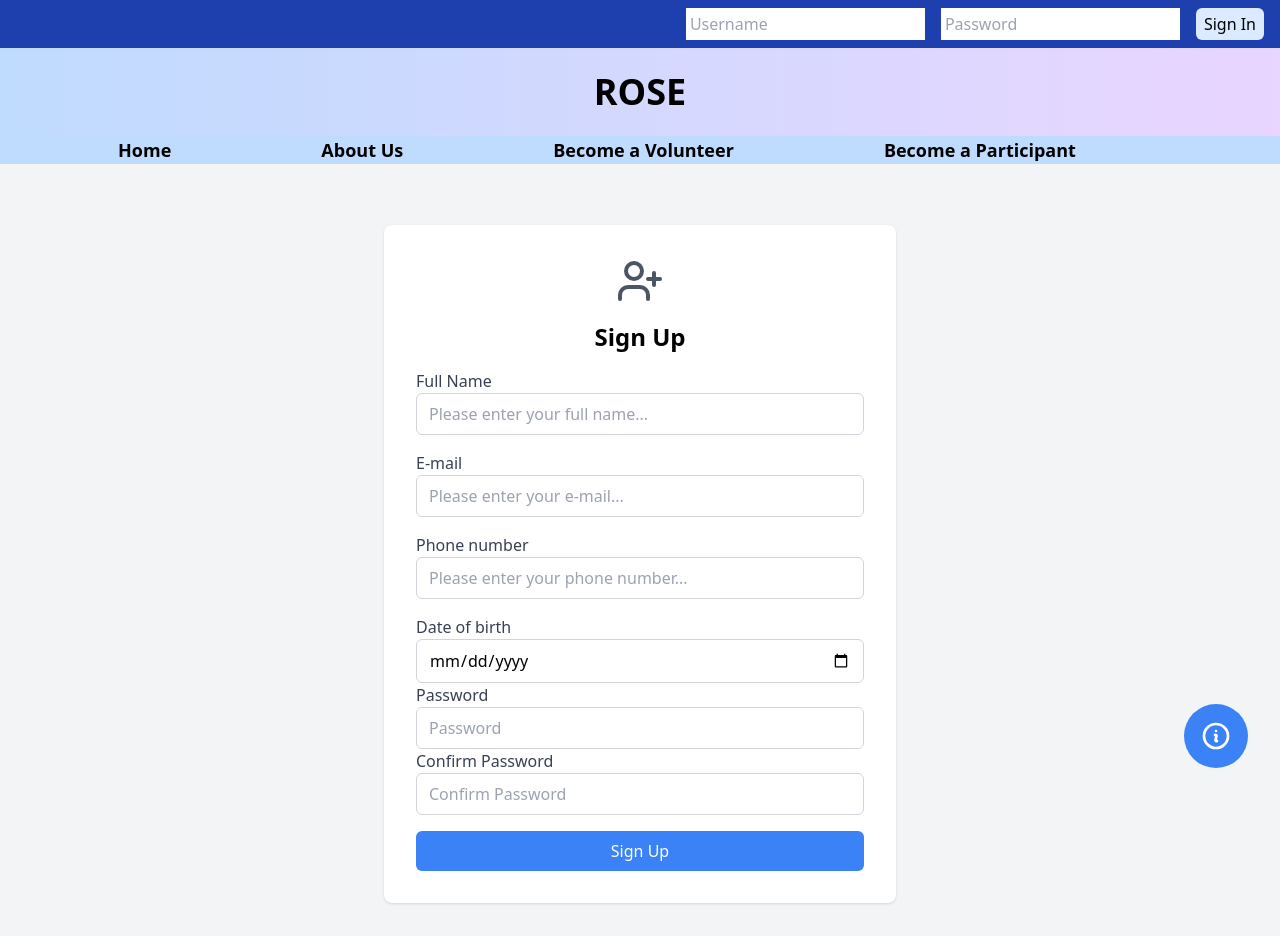
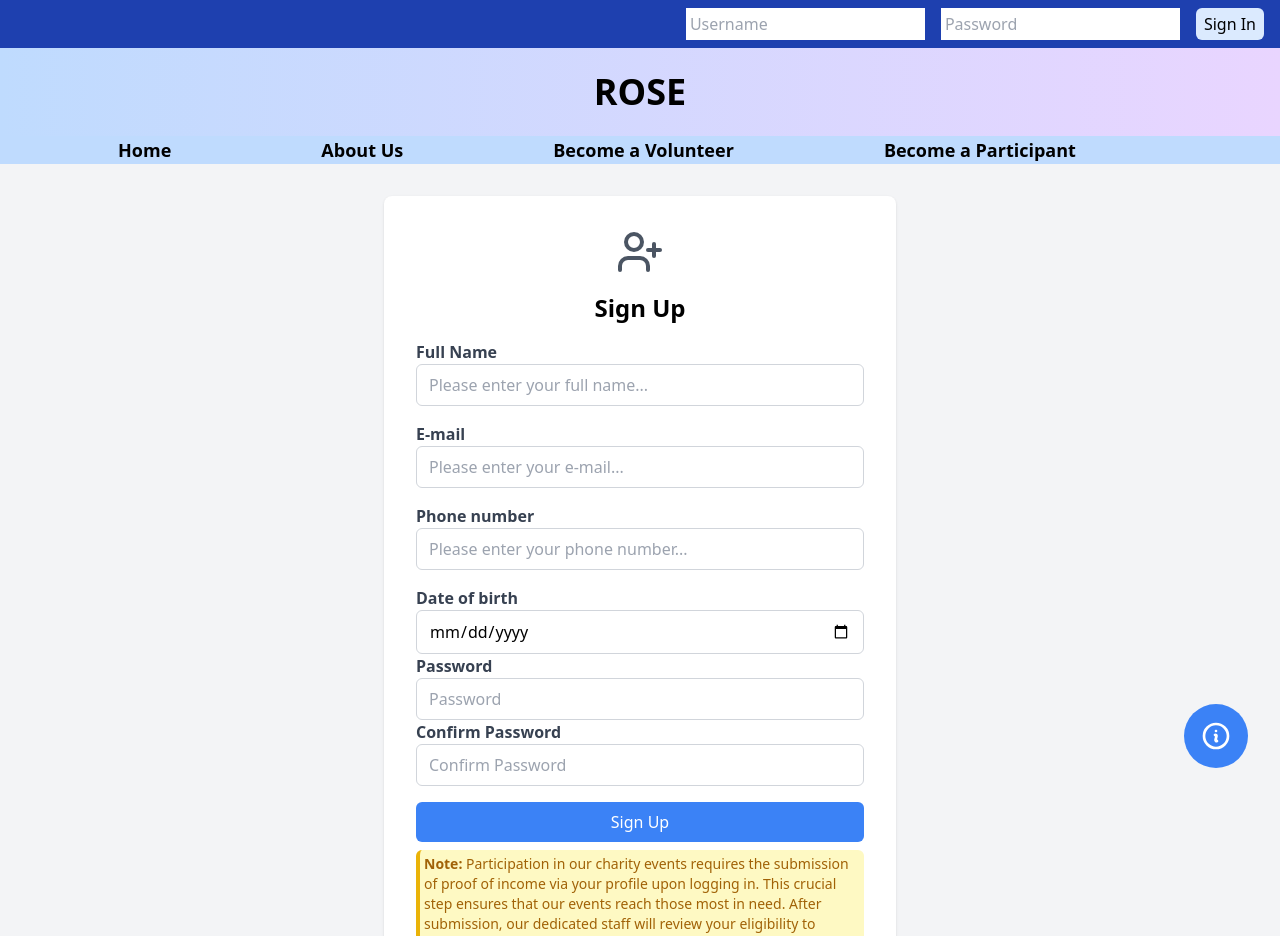
Before and after one commit to JimzSnowby/KV6002TeamProject, a React (Vite) app in the folder app/: page /register in a window 1280 px wide. Shown: the top 936 px of the page. Built offline with nearby package versions, Linux system fonts and the light colour scheme; what react-chatbot-kit would draw is missing.

Commit message:
Small changes in the forms

```diff
--- a/app/src/pages/BecomeParticipant.jsx
+++ b/app/src/pages/BecomeParticipant.jsx
@@ -21,7 +21,7 @@ function BecomeParticipant() {
             <p className="text-lg mb-4">Upon successful registration, you will be notified via email and provided with further instructions on how to participate in our charity events.</p>
             <p className="text-lg mb-4">If you have any questions or need assistance, please feel free to contact us.</p>
             <div>
-                <Link to="/register" className="bg-blue-500 hover:bg-blue-600 text-white py-2 px-4 rounded inline-block">Sign Up</Link>
+                <Link to="/register" className="bg-blue-500 hover:bg-blue-800 text-white py-2 px-4 rounded inline-block">Sign Up</Link>
             </div>
         </div>
     );
--- a/app/src/pages/ParticipantPage.jsx
+++ b/app/src/pages/ParticipantPage.jsx
@@ -74,7 +74,7 @@ function ParticipantPage(props) {
 
     return (
         <div className="min-h-screen bg-gray-100">
-            <div className="max-w-4xl mx-auto py-8">
+            <div className="max-w-3xl mx-auto py-6">
                 <div className="bg-white shadow-md rounded px-8 py-8">
                     <div className="flex justify-center mb-4">
                         <FiUser className="text-5xl text-gray-600" />
@@ -130,12 +130,17 @@ function ParticipantPage(props) {
                                 accept="image/png, image/jpeg, image/jpg, application/pdf,application/vnd.ms-excel"
                                 className="shadow appearance-none border rounded w-full py-2 px-3 text-gray-700 leading-tight focus:outline-none focus:shadow-outline"
                             />
-                            <p className="text-xs text-gray-600 mt-1">Please attach a proof of your income which will be reviewed by the member of staff. For more information, please head to our ROSE chatbot.</p>
+                            <p className="text-xs text-gray-600 mt-1"></p>
+                            <div className="bg-blue-100 border-l-4 border-blue-500 text-blue-800 p-1 rounded-md mt-2 mb-1">
+                                <p className="text-sm">
+                                    <span className="font-bold">Info:</span> Please attach a proof of your income which will be reviewed by the member of staff. This can be a pdf or png, jpg or jpeg file. For more information, please head to our ROSE chatbot.
+                                </p>
+                            </div>
                         </div>
                         <div className="flex items-center justify-center">
                             <button
                                 type="submit"
-                                className="bg-blue-500 hover:bg-blue-600 text-white py-2 px-4 rounded focus:outline-none focus:shadow-outline"
+                                className="bg-blue-500 hover:bg-blue-800 text-white py-2 px-4 rounded focus:outline-none focus:shadow-outline"
                             >
                                 Save Changes
                             </button>
--- a/app/src/pages/Register.jsx
+++ b/app/src/pages/Register.jsx
@@ -191,7 +191,7 @@ function RegistrationForm({ onRegistration }) {
     };
 
     return (
-        <div className="min-h-screen flex items-center justify-center bg-gray-100">
+        <div className="min-h-screen flex items-center justify-center bg-gray-100 py-8"> {/* Added padding top and bottom */}
             <div className="bg-white rounded-lg shadow p-8 max-w-lg w-full">
                 <div className="flex justify-center mb-4">
                     <LuUserPlus className="text-5xl text-gray-600" />
@@ -202,7 +202,7 @@ function RegistrationForm({ onRegistration }) {
                 )}
                 <div className="grid grid-cols-1 gap-4">
                     <div>
-                    <label htmlFor="name" className="block text-gray-700">Full Name</label>
+                        <label htmlFor="name" className="block font-semibold text-gray-700">Full Name</label>
                         <input
                             id="name"
                             type="text"
@@ -213,7 +213,7 @@ function RegistrationForm({ onRegistration }) {
                         />
                     </div>
                     <div>
-                    <label htmlFor="email" className="block text-gray-700">E-mail</label>
+                        <label htmlFor="email" className="block font-semibold text-gray-700">E-mail</label>
                         <input
                             id="email"
                             type="text"
@@ -224,7 +224,7 @@ function RegistrationForm({ onRegistration }) {
                         />
                     </div>
                     <div>
-                    <label htmlFor="phone" className="block text-gray-700">Phone number</label>
+                        <label htmlFor="phone" className="block font-semibold text-gray-700">Phone number</label>
                         <input
                             id="phone"
                             type="tel"
@@ -235,7 +235,7 @@ function RegistrationForm({ onRegistration }) {
                         />
                     </div>
                     <div>
-                    <label htmlFor="dob" className="block text-gray-700">Date of birth</label>
+                        <label htmlFor="dob" className="block font-semibold text-gray-700">Date of birth</label>
                         <input
                             id="dob"
                             type="date"
@@ -247,7 +247,7 @@ function RegistrationForm({ onRegistration }) {
                     </div>
                 </div>
                 <div>
-                <label htmlFor="password" className="block text-gray-700">Password</label>
+                    <label htmlFor="password" className="block font-semibold text-gray-700">Password</label>
                     <input
                         id="password"
                         type="password"
@@ -258,7 +258,7 @@ function RegistrationForm({ onRegistration }) {
                     />
                 </div>
                 <div>
-                <label htmlFor="confirmPassword" className="block text-gray-700">Confirm Password</label>
+                    <label htmlFor="confirmPassword" className="block font-semibold text-gray-700">Confirm Password</label>
                     <input
                         id="confirmPassword"
                         type="password"
@@ -271,10 +271,15 @@ function RegistrationForm({ onRegistration }) {
                 <div className="mt-4">
                     <button
                         onClick={handleRegistration}
-                    className="bg-blue-500 hover:bg-blue-600 text-white px-4 py-2 rounded-md hover:bg-blue-800 focus:outline-none focus:ring-2 focus:ring-blue-300 w-full"
+                        className="bg-blue-500 text-white px-4 py-2 rounded-md hover:bg-blue-800 focus:outline-none focus:ring-2 focus:ring-blue-300 w-full"
                     >
                         Sign Up
                     </button>
+                </div>
+                <div className="bg-yellow-100 border-l-4 border-yellow-500 text-yellow-700 p-1 rounded-md mt-2 mb-1">
+                    <p className="text-sm">
+                        <span className="font-bold">Note:</span> Participation in our charity events requires the submission of proof of income via your profile upon logging in. This crucial step ensures that our events reach those most in need. After submission, our dedicated staff will review your eligibility to ensure fairness and transparency in our selection process.
+                    </p>
                 </div>
             </div>
         </div>
```
Lines whose indentation alone changed are shown as unchanged.
